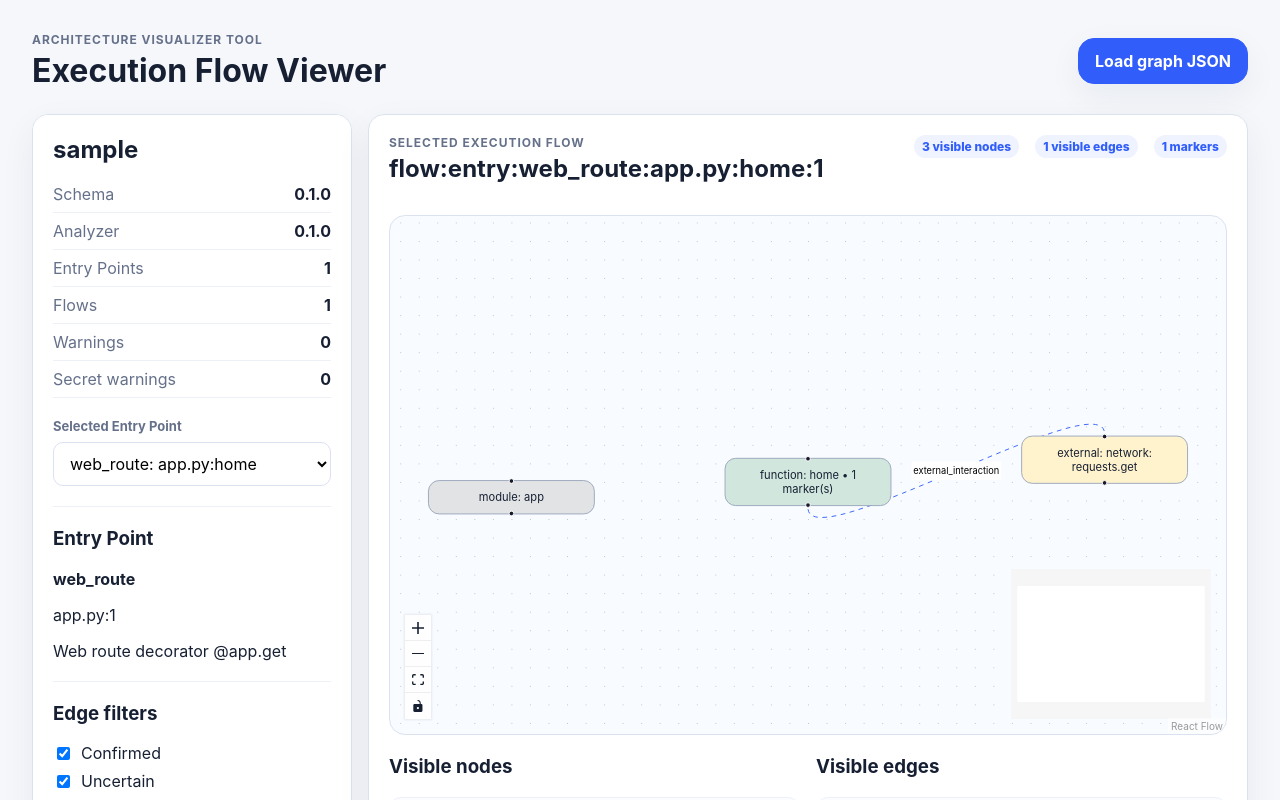
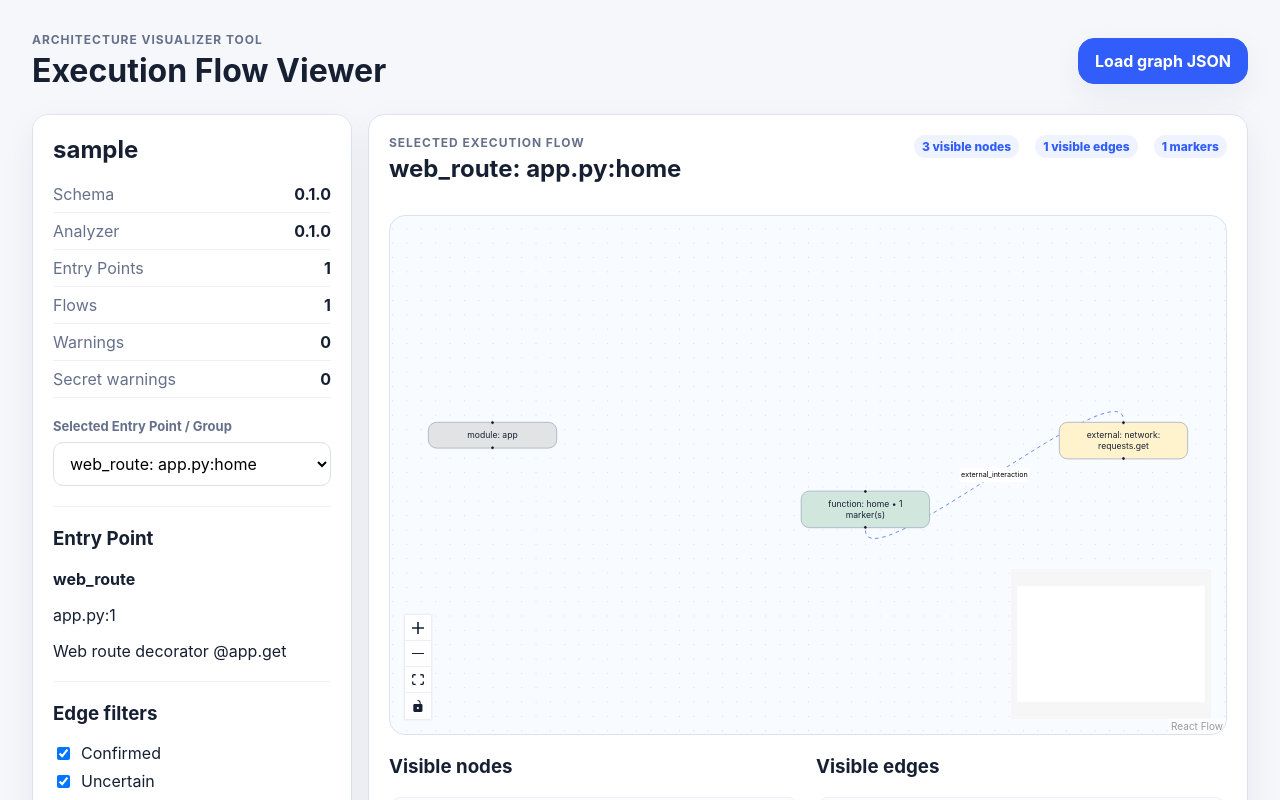
Before and after one commit to DevGrohl/AVT, a React (Vite) app in the folder apps/viewer/: page / in a window 1280 px wide. Shown: the top 800 px of the page. Built offline with nearby package versions, Linux system fonts and the light colour scheme.

Commit message:
Add grouped endpoint viewer layout

```diff
--- a/apps/viewer/src/main.tsx
+++ b/apps/viewer/src/main.tsx
@@ -17,10 +17,17 @@ interface EdgeFilters {
   showRejected: boolean;
 }
 
+interface FlowSelectionOption {
+  id: string;
+  label: string;
+  kind: 'entry' | 'group';
+  entryPointIds: string[];
+}
+
 function App() {
   const [graph, setGraph] = useState<ExecutionFlowGraph | null>(null);
   const [error, setError] = useState<string | null>(null);
-  const [selectedEntryPointId, setSelectedEntryPointId] = useState<string>('');
+  const [selectedSelectionId, setSelectedSelectionId] = useState<string>('');
   const [selection, setSelection] = useState<InspectorSelection>(null);
   const [edgeFilters, setEdgeFilters] = useState<EdgeFilters>({ showConfirmed: true, showUncertain: true, showRejected: false });
 
@@ -28,20 +35,27 @@ function App() {
     loadSampleGraph()
       .then((sample) => {
         setGraph(sample);
-        setSelectedEntryPointId(sample.entry_points[0]?.id ?? '');
+        setSelectedSelectionId(defaultSelectionId(sample));
       })
       .catch((reason: unknown) => setError(reason instanceof Error ? reason.message : String(reason)));
   }, []);
 
+  const selectionOptions = useMemo(() => graph ? buildSelectionOptions(graph) : [], [graph]);
+
+  const selectedOption = useMemo(() => {
+    if (!selectionOptions.length) return null;
+    return selectionOptions.find((option) => option.id === selectedSelectionId) ?? selectionOptions[0];
+  }, [selectionOptions, selectedSelectionId]);
+
   const selectedFlow = useMemo(() => {
-    if (!graph) return null;
-    return graph.flows.find((flow) => flow.entry_point_id === selectedEntryPointId) ?? graph.flows[0] ?? null;
-  }, [graph, selectedEntryPointId]);
+    if (!graph || !selectedOption) return null;
+    return buildSelectedFlow(graph, selectedOption);
+  }, [graph, selectedOption]);
 
   const selectedEntryPoint = useMemo(() => {
-    if (!graph || !selectedFlow) return null;
-    return graph.entry_points.find((entry) => entry.id === selectedFlow.entry_point_id) ?? null;
-  }, [graph, selectedFlow]);
+    if (!graph || !selectedOption || selectedOption.kind !== 'entry') return null;
+    return graph.entry_points.find((entry) => entry.id === selectedOption.entryPointIds[0]) ?? null;
+  }, [graph, selectedOption]);
 
   const flowModel = useMemo(() => {
     if (!graph || !selectedFlow) return emptyFlowModel();
@@ -56,7 +70,7 @@ function App() {
     try {
       const nextGraph = await parseGraph(await file.text());
       setGraph(nextGraph);
-      setSelectedEntryPointId(nextGraph.entry_points[0]?.id ?? '');
+      setSelectedSelectionId(defaultSelectionId(nextGraph));
     } catch (reason) {
       setError(reason instanceof Error ? reason.message : String(reason));
     }
@@ -81,20 +95,21 @@ function App() {
           <aside className="panel sidebar">
             <GraphSummary graph={graph} />
 
-            <label className="selectLabel" htmlFor="entryPoint">Selected Entry Point</label>
+            <label className="selectLabel" htmlFor="entryPoint">Selected Entry Point / Group</label>
             <select
               id="entryPoint"
-              value={selectedEntryPointId}
+              value={selectedOption?.id ?? ''}
               onChange={(event) => {
-                setSelectedEntryPointId(event.target.value);
+                setSelectedSelectionId(event.target.value);
                 setSelection(null);
               }}
             >
-              {graph.entry_points.map((entry) => (
-                <option key={entry.id} value={entry.id}>{entry.label}</option>
+              {selectionOptions.map((option) => (
+                <option key={option.id} value={option.id}>{option.label}</option>
               ))}
             </select>
 
+            {selectedOption?.kind === 'group' ? <GroupSummary option={selectedOption} /> : null}
             {selectedEntryPoint ? <EntryPointSummary entryPoint={selectedEntryPoint} /> : null}
             <EdgeFilterControls filters={edgeFilters} onChange={setEdgeFilters} />
             <Inspector selection={selection} />
@@ -103,7 +118,7 @@ function App() {
           <section className="panel flowPanel">
             {selectedFlow ? (
               <>
-                <FlowHeader flow={selectedFlow} nodeCount={flowModel.flowNodes.length} edgeCount={flowModel.flowEdges.length} />
+                <FlowHeader flow={selectedFlow} label={selectedOption?.label ?? selectedFlow.id} nodeCount={flowModel.flowNodes.length} edgeCount={flowModel.flowEdges.length} />
                 <div className="graphCanvas" aria-label="Selected Execution Flow graph">
                   <ReactFlow
                     nodes={flowModel.reactFlowNodes}
@@ -154,6 +169,16 @@ function GraphSummary({ graph }: { graph: ExecutionFlowGraph }) {
   );
 }
 
+function GroupSummary({ option }: { option: FlowSelectionOption }) {
+  return (
+    <section className="summaryBlock">
+      <h3>Entry Point Group</h3>
+      <p><strong>{option.label}</strong></p>
+      <p>{option.entryPointIds.length} Entry Points combined.</p>
+    </section>
+  );
+}
+
 function EntryPointSummary({ entryPoint }: { entryPoint: EntryPoint }) {
   return (
     <section className="summaryBlock">
@@ -176,12 +201,12 @@ function EdgeFilterControls({ filters, onChange }: { filters: EdgeFilters; onCha
   );
 }
 
-function FlowHeader({ flow, nodeCount, edgeCount }: { flow: ExecutionFlow; nodeCount: number; edgeCount: number }) {
+function FlowHeader({ flow, label, nodeCount, edgeCount }: { flow: ExecutionFlow; label: string; nodeCount: number; edgeCount: number }) {
   return (
     <div className="flowHeader">
       <div>
         <p className="eyebrow">Selected Execution Flow</p>
-        <h2>{flow.id}</h2>
+        <h2>{label}</h2>
       </div>
       <div className="counts">
         <span>{nodeCount} visible nodes</span>
@@ -266,6 +291,80 @@ function Inspector({ selection }: { selection: InspectorSelection }) {
   );
 }
 
+function defaultSelectionId(graph: ExecutionFlowGraph): string {
+  const options = buildSelectionOptions(graph);
+  return options[0]?.id ?? '';
+}
+
+function buildSelectionOptions(graph: ExecutionFlowGraph): FlowSelectionOption[] {
+  const entryOptions: FlowSelectionOption[] = graph.entry_points.map((entry) => ({
+    id: `entry:${entry.id}`,
+    label: entry.label,
+    kind: 'entry',
+    entryPointIds: [entry.id],
+  }));
+
+  const webRoutes = graph.entry_points.filter((entry) => entry.kind === 'web_route');
+  const groupOptions: FlowSelectionOption[] = [];
+  const byDirectory = groupBy(webRoutes, (entry) => directoryName(entry.evidence.location.path));
+  const byFile = groupBy(webRoutes, (entry) => entry.evidence.location.path);
+
+  for (const [directory, entries] of [...byDirectory.entries()].sort(([a], [b]) => a.localeCompare(b))) {
+    if (entries.length < 2) continue;
+    groupOptions.push({
+      id: `group:dir:${directory}`,
+      label: `All web routes in ${directory}/* (${entries.length})`,
+      kind: 'group',
+      entryPointIds: entries.map((entry) => entry.id).sort(),
+    });
+  }
+
+  for (const [file, entries] of [...byFile.entries()].sort(([a], [b]) => a.localeCompare(b))) {
+    if (entries.length < 2) continue;
+    groupOptions.push({
+      id: `group:file:${file}`,
+      label: `All web routes in ${file} (${entries.length})`,
+      kind: 'group',
+      entryPointIds: entries.map((entry) => entry.id).sort(),
+    });
+  }
+
+  return [...groupOptions, ...entryOptions];
+}
+
+function buildSelectedFlow(graph: ExecutionFlowGraph, option: FlowSelectionOption): ExecutionFlow | null {
+  const flowsByEntryPointId = new Map(graph.flows.map((flow) => [flow.entry_point_id, flow]));
+  const selectedFlows = option.entryPointIds.map((entryPointId) => flowsByEntryPointId.get(entryPointId)).filter((flow): flow is ExecutionFlow => Boolean(flow));
+  if (!selectedFlows.length) return null;
+  if (option.kind === 'entry') return selectedFlows[0];
+
+  return {
+    id: option.id,
+    entry_point_id: option.id,
+    node_ids: sortedUnique(selectedFlows.flatMap((flow) => flow.node_ids)),
+    edge_ids: sortedUnique(selectedFlows.flatMap((flow) => flow.edge_ids)),
+    marker_ids: sortedUnique(selectedFlows.flatMap((flow) => flow.marker_ids)),
+  };
+}
+
+function groupBy<T>(items: T[], keyFn: (item: T) => string): Map<string, T[]> {
+  const grouped = new Map<string, T[]>();
+  for (const item of items) {
+    const key = keyFn(item);
+    grouped.set(key, [...(grouped.get(key) ?? []), item]);
+  }
+  return grouped;
+}
+
+function directoryName(path: string): string {
+  const index = path.lastIndexOf('/');
+  return index === -1 ? '.' : path.slice(0, index);
+}
+
+function sortedUnique(values: string[]): string[] {
+  return [...new Set(values)].sort();
+}
+
 function buildFlowModel(graph: ExecutionFlowGraph, flow: ExecutionFlow, filters: EdgeFilters) {
   const nodeById = new Map(graph.nodes.map((node) => [node.id, node]));
   const edgeById = new Map(graph.edges.map((edge) => [edge.id, edge]));
@@ -298,7 +397,7 @@ function buildFlowModel(graph: ExecutionFlowGraph, flow: ExecutionFlow, filters:
     }
   }
 
-  const flowNodes = [...flowNodeIds].map((id) => nodeById.get(id)).filter((node): node is GraphNode => Boolean(node)).sort((a, b) => a.id.localeCompare(b.id));
+  const flowNodes = [...flowNodeIds].map((id) => nodeById.get(id)).filter((node): node is GraphNode => Boolean(node)).sort(compareHierarchyNodes);
   const flowEdges = [...visibleEdgeIds].map((id) => edgeById.get(id)).filter((edge): edge is GraphEdge => Boolean(edge)).sort((a, b) => a.id.localeCompare(b.id));
   const flowMarkers = flow.marker_ids.map((id) => markerById.get(id)).filter((marker): marker is FlowMarker => Boolean(marker));
 
@@ -308,9 +407,10 @@ function buildFlowModel(graph: ExecutionFlowGraph, flow: ExecutionFlow, filters:
     markersByNodeId.set(marker.node_id, [...(markersByNodeId.get(marker.node_id) ?? []), marker]);
   }
 
-  const reactFlowNodes = flowNodes.map((node, index): FlowNode => ({
+  const positions = hierarchyPositions(flowNodes, nodeById);
+  const reactFlowNodes = flowNodes.map((node): FlowNode => ({
     id: node.id,
-    position: layoutPosition(index, node.kind),
+    position: positions.get(node.id) ?? { x: 0, y: 0 },
     data: {
       label: `${node.kind}: ${node.label}${markersByNodeId.has(node.id) ? ` • ${markersByNodeId.get(node.id)?.length} marker(s)` : ''}`,
     },
@@ -342,10 +442,77 @@ function emptyFlowModel() {
   };
 }
 
-function layoutPosition(index: number, kind: GraphNode['kind']) {
-  const column = kind === 'module' || kind === 'class' ? 0 : kind === 'external' ? 2 : 1;
-  const row = Math.floor(index / 3);
-  return { x: column * 320, y: row * 140 + (index % 3) * 24 };
+function compareHierarchyNodes(a: GraphNode, b: GraphNode): number {
+  return hierarchySortKey(a).localeCompare(hierarchySortKey(b));
+}
+
+function hierarchySortKey(node: GraphNode): string {
+  const path = node.path ?? '~external';
+  const kindOrder = node.kind === 'module' ? '0' : node.kind === 'class' ? '1' : node.kind === 'function' || node.kind === 'method' ? '2' : '3';
+  return `${path}:${kindOrder}:${node.parent_id ?? ''}:${node.qualified_name ?? node.label}:${node.id}`;
+}
+
+function hierarchyPositions(nodes: GraphNode[], nodeById: Map<string, GraphNode>): Map<string, { x: number; y: number }> {
+  const positions = new Map<string, { x: number; y: number }>();
+  const modules = nodes.filter((node) => node.kind === 'module');
+  const internals = nodes.filter((node) => node.kind !== 'module' && node.kind !== 'external');
+  const externals = nodes.filter((node) => node.kind === 'external');
+  let y = 0;
+
+  for (const module of modules) {
+    positions.set(module.id, { x: 0, y });
+    y += 96;
+
+    const moduleDescendants = internals.filter((node) => hasAncestor(node, module.id, nodeById));
+    const classes = moduleDescendants.filter((node) => node.kind === 'class');
+    const moduleFunctions = moduleDescendants.filter((node) => (node.kind === 'function' || node.kind === 'method') && directModuleParent(node, module.id, nodeById));
+
+    for (const fn of moduleFunctions) {
+      positions.set(fn.id, { x: 520, y });
+      y += 96;
+    }
+
+    for (const cls of classes) {
+      positions.set(cls.id, { x: 260, y });
+      y += 88;
+      const classMembers = moduleDescendants.filter((node) => (node.kind === 'function' || node.kind === 'method') && hasAncestor(node, cls.id, nodeById));
+      for (const member of classMembers) {
+        positions.set(member.id, { x: 520, y });
+        y += 96;
+      }
+    }
+
+    y += 32;
+  }
+
+  const positioned = new Set(positions.keys());
+  for (const node of internals.filter((item) => !positioned.has(item.id))) {
+    positions.set(node.id, { x: node.kind === 'class' ? 260 : 520, y });
+    y += 96;
+  }
+
+  externals.forEach((node, index) => {
+    positions.set(node.id, { x: 880, y: index * 120 });
+  });
+
+  return positions;
+}
+
+function hasAncestor(node: GraphNode, ancestorId: string, nodeById: Map<string, GraphNode>): boolean {
+  let current = node;
+  while (current.parent_id) {
+    if (current.parent_id === ancestorId) return true;
+    const parent = nodeById.get(current.parent_id);
+    if (!parent) return false;
+    current = parent;
+  }
+  return false;
+}
+
+function directModuleParent(node: GraphNode, moduleId: string, nodeById: Map<string, GraphNode>): boolean {
+  if (node.parent_id === moduleId) return true;
+  const parent = node.parent_id ? nodeById.get(node.parent_id) : undefined;
+  return parent?.kind === 'module' && parent.id === moduleId;
 }
 
 function nodeStyle(node: GraphNode): React.CSSProperties {
```
Also changed, not shown: 1 other file (tests, documents, lock files or other folders).
